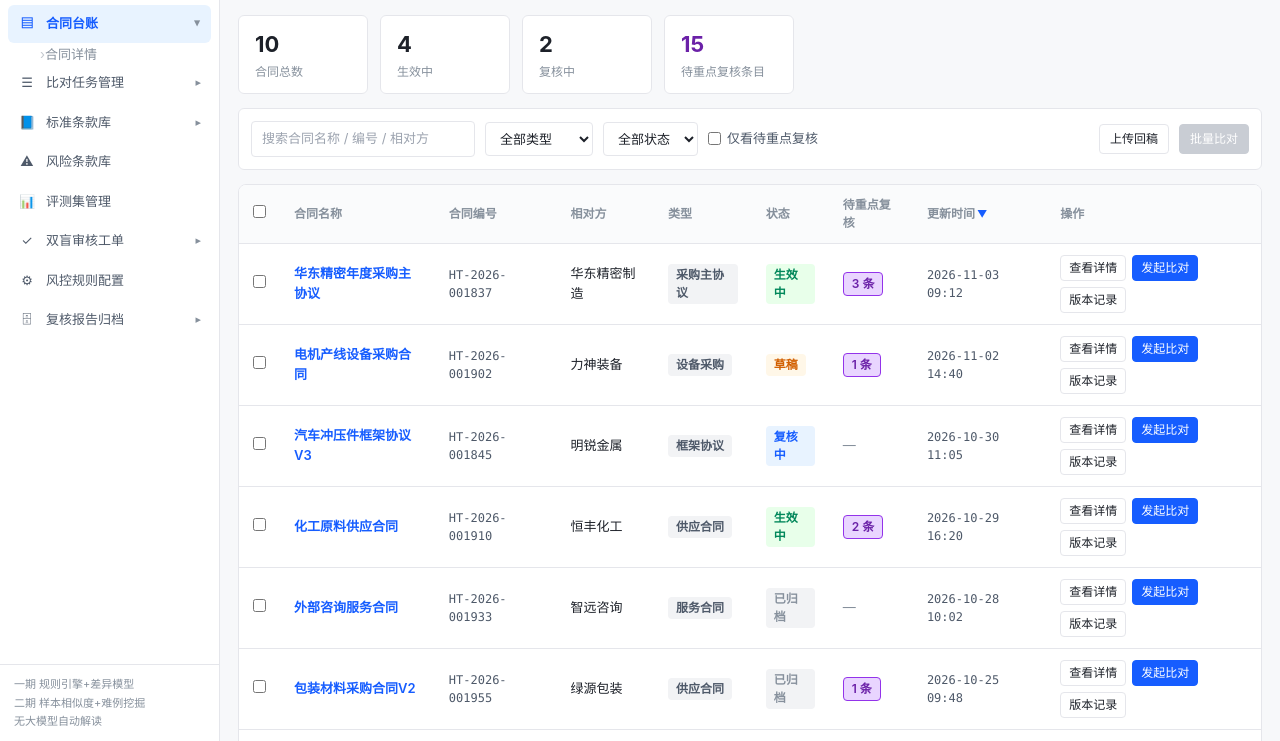
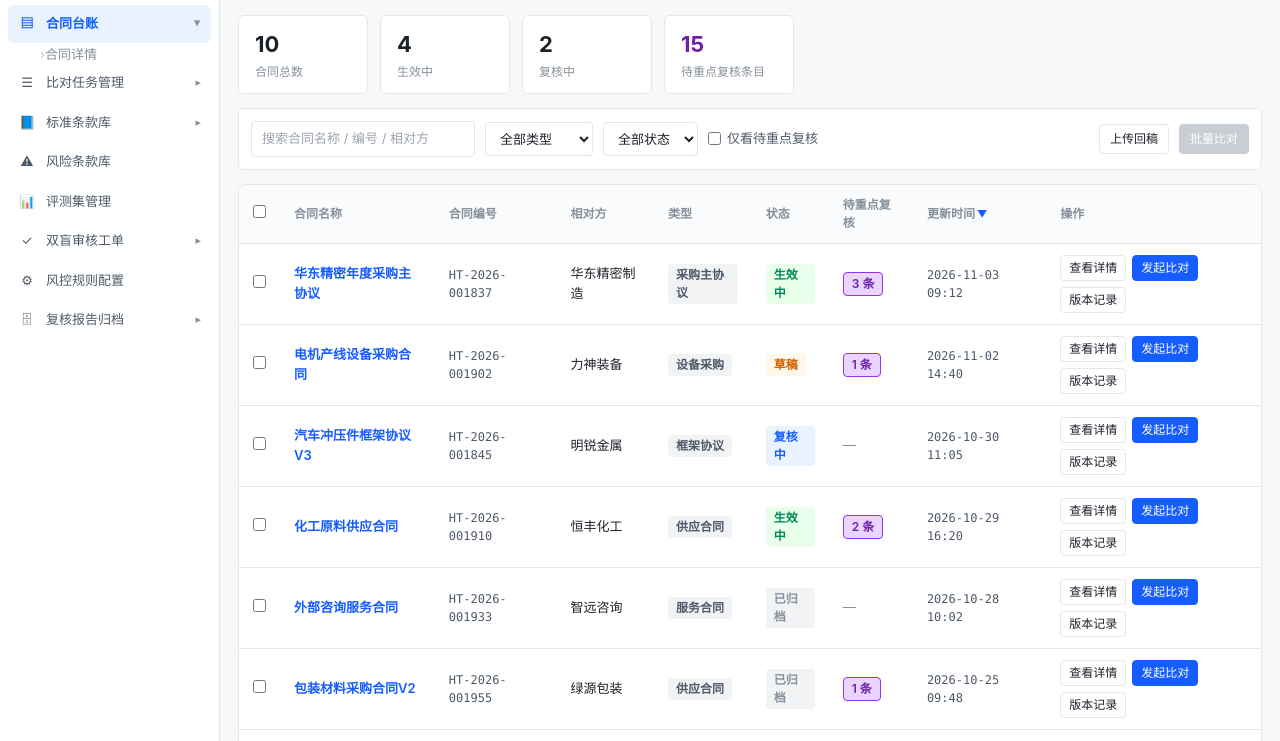
Before and after one commit to Hhhhu3494/contract-compare-assistant-demo, a plain HTML site: page index.html in a window 1280 px wide. Shown: the part 59-800 px from the top of the page. Drawn offline with Linux system fonts and the light colour scheme.

Commit message:
移除全部页面导航栏底部「一期/二期/无大模型自动解读」说明块

```diff
--- a/index.html
+++ b/index.html
@@ -159,7 +159,6 @@
         </div>
         <div class="sb-item sb-admin-only" data-nav="setting" style="display:none;"><span class="ico">⚷</span><span>系统权限设置</span></div>
       </div>
-    <div class="sb-foot">一期 规则引擎+差异模型<br>二期 样本相似度+难例挖掘<br>无大模型自动解读</div>
   </aside>
   <div class="main">
     <div class="topbar">
```
Also changed, not shown: page1.html (+0 -1 lines), page10.html (+0 -1 lines), page11.html (+0 -1 lines), page12.html (+0 -1 lines), page13.html (+0 -1 lines), page14.html (+0 -1 lines), page2.html (+0 -1 lines), page3.html (+0 -1 lines), page4.html (+0 -1 lines), page5.html (+0 -1 lines), page6.html (+0 -1 lines), page7.html (+0 -1 lines), page8.html (+0 -1 lines), page9.html (+0 -1 lines).
